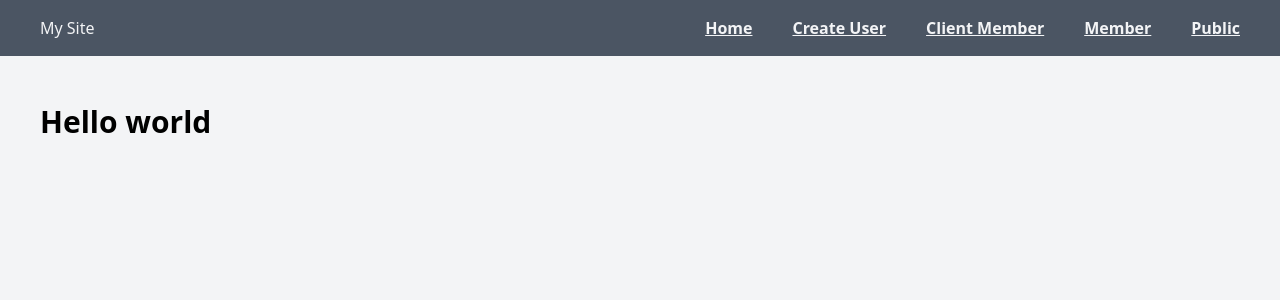
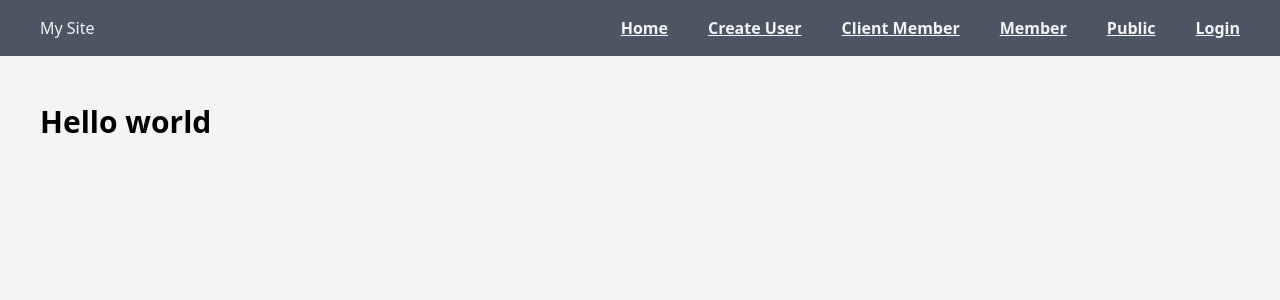
Before and after one commit to mukeshkr123/NextAuth_Authentication_And_Authorization, a Next.js app: page / in a window 1280 px wide. Shown: the top 300 px of the page. Built offline with nearby package versions, Linux system fonts and the light colour scheme; no server answers.

Commit message:
Login / Logout Funtionality

```diff
--- a/components/Navbar.jsx
+++ b/components/Navbar.jsx
@@ -1,6 +1,10 @@
 import Link from "next/link";
+import { getServerSession } from "next-auth";
+import { options } from "@/app/api/auth/[...nextauth]/options";
 
-const Navbar = () => {
+const Navbar = async () => {
+  const session = await getServerSession(options);
+
   return (
     <header className="bg-gray-600 text-gray-100">
       <nav className="flex justify-between items-center w-full px-10 py-4">
@@ -11,6 +15,11 @@
           <Link href="/client-member">Client Member</Link>
           <Link href="/member">Member</Link>
           <Link href="/public">Public</Link>
+          {session ? (
+            <Link href="/api/auth/signout?callbackUrl=/">Logout </Link>
+          ) : (
+            <Link href="/api/auth/signin?">Login </Link>
+          )}
         </div>
       </nav>
     </header>
```
Also changed, not shown: 1 other file (tests, documents, lock files or other folders).
